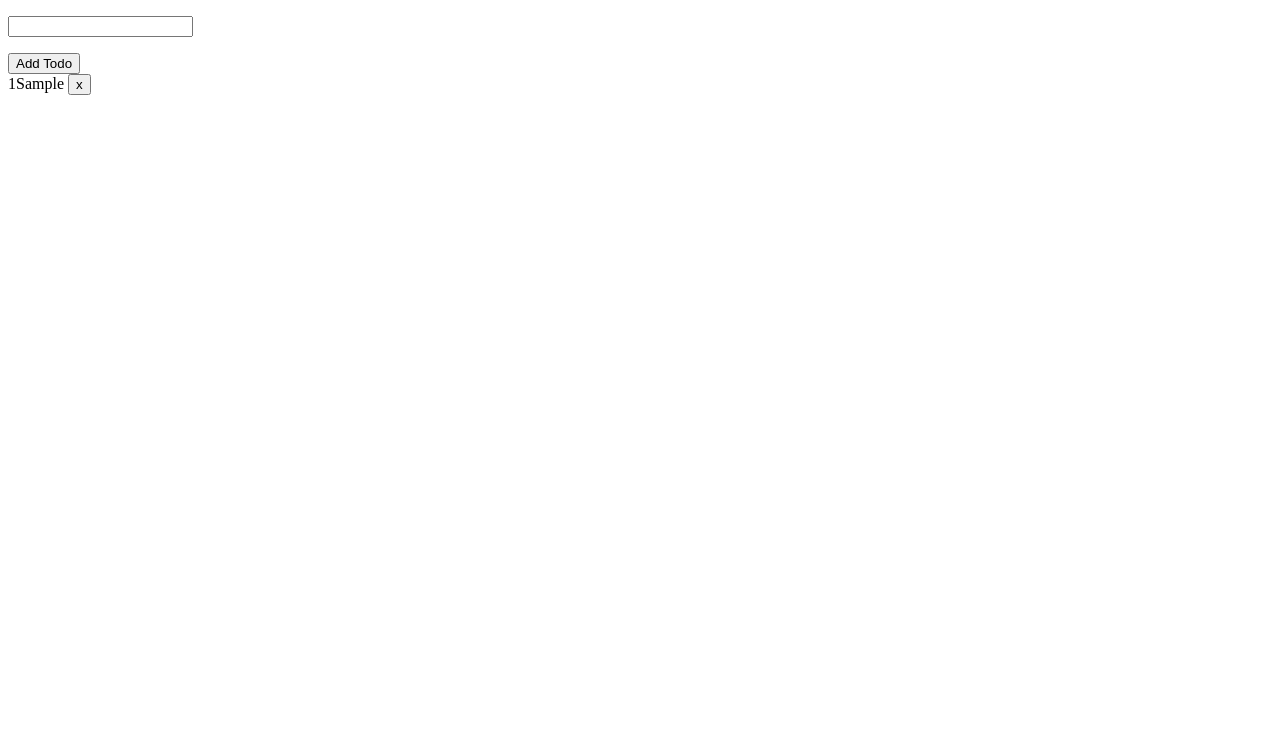
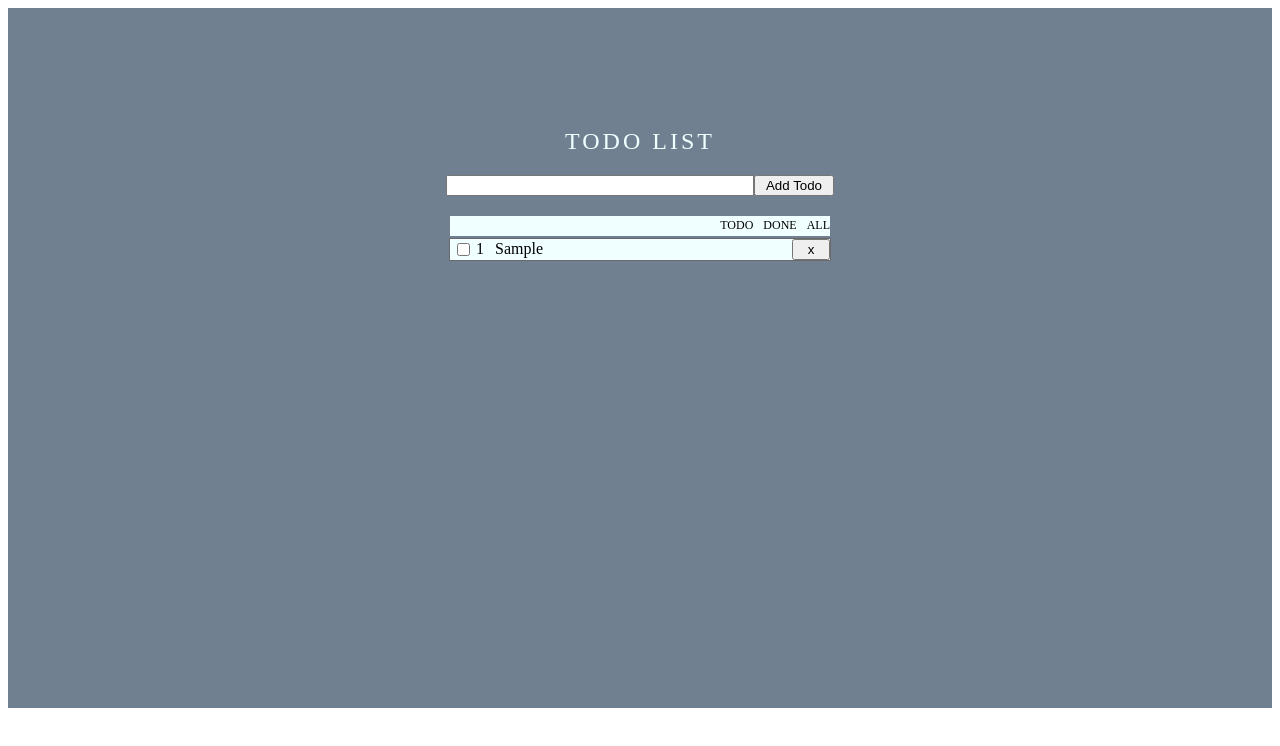
Before and after one commit to andrey8910/todo-list, an Angular app: page / in a window 1280 px wide. Both pictures are taken after typing "Sample" into the empty fields and a click on the button "Add Todo". Shown: the top 746 px of the page. Built offline with nearby package versions, Linux system fonts and the light colour scheme.

Commit message:
styles components

```diff
--- a/src/app/app.component.css
+++ b/src/app/app.component.css
@@ -0,0 +1,10 @@
+.block_todo-list{
+  width: 100%;
+  min-height: 600px;
+  display: flex;
+  flex-direction: column;
+  align-items: center;
+  justify-content: start;
+  padding-top: 100px;
+  background-color: slategray;
+}
--- a/src/app/app.component.html
+++ b/src/app/app.component.html
@@ -1,2 +1,4 @@
-<app-todo-add></app-todo-add>
-<app-todo-list></app-todo-list>
+<div class="block_todo-list">
+  <app-todo-add></app-todo-add>
+  <app-todo-list></app-todo-list>
+</div>
--- a/src/app/todo-add/todo-add.component.css
+++ b/src/app/todo-add/todo-add.component.css
@@ -0,0 +1,20 @@
+.block_todo-add{
+  width: 600px;
+  display: flex;
+  flex-direction: column;
+  align-items: center;
+
+}
+.block_todo-add h2{
+  color: azure;
+  font-weight: 100;
+  letter-spacing: 3px;
+
+}
+.block_todo-add input{
+  width: 300px;
+}
+.block_todo-add button{
+  cursor: pointer;
+  width: 80px;
+}
--- a/src/app/todo-add/todo-add.component.html
+++ b/src/app/todo-add/todo-add.component.html
@@ -1,8 +1,9 @@
-<div>
+<div class="block_todo-add">
+  <h2>TODO LIST</h2>
   <form [formGroup]="todoForm" (submit)="onSubmit()">
-    <p>
+
       <input type="text" id="valueTodo" name="valueTodo" formControlName="valueTodo">
-    </p>
+
     <button type="submit">Add Todo</button>
   </form>
 </div>
--- a/src/app/todo-list/todo-list.component.css
+++ b/src/app/todo-list/todo-list.component.css
@@ -0,0 +1,48 @@
+.list_todo{
+  display: flex;
+  flex-direction: column;
+  align-items: center;
+  justify-content: center;
+  gap: 2px;
+  width: 600px;
+  margin-top: 20px;
+
+}
+.block_todo-filter{
+  font-size: 12px;
+  width: 380px;
+  height: 20px;
+  background-color: azure;
+  display: flex;
+  justify-content: end;
+  align-items: center;
+  gap: 10px;
+
+}
+.block_todo-filter span:hover{
+  cursor: pointer;
+  background-color: lightgray;
+}
+.item_list-todo{
+  display: flex;
+  justify-content: space-between;
+  align-items: center;
+  width: 380px;
+  border: 1px solid dimgray;
+  background-color: azure;
+
+}
+.item_list-todo button{
+  flex: 0 0 10%;
+  cursor: pointer;
+}
+.check_done-todo{
+  flex: 0 0 5%;
+  cursor: pointer;
+}
+.todo_id{
+  flex: 0 0 5%;
+}
+.todo_value{
+  flex: 1 1 80%;
+}
--- a/src/app/todo-list/todo-list.component.html
+++ b/src/app/todo-list/todo-list.component.html
@@ -1,4 +1,14 @@
-<div *ngFor="let todo of todos$ | async">
-  {{todo.id}}{{todo.valueTodo}}
-  <button (click)="deleteTodo(todo.id)">x</button>
+<div class="list_todo">
+  <div class="block_todo-filter">
+    <span>TODO</span>
+    <span>DONE</span>
+    <span>ALL</span>
+  </div>
+  <div class="item_list-todo" *ngFor="let todo of todos$ | async" >
+    <input class="check_done-todo" type="checkbox">
+    <span class="todo_id">{{todo.id}}</span>
+    <span class="todo_value">{{todo.valueTodo}}</span>
+
+    <button (click)="deleteTodo(todo.id)">x</button>
+  </div>
 </div>
```
